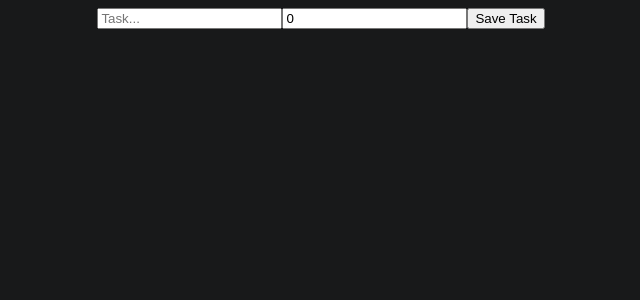
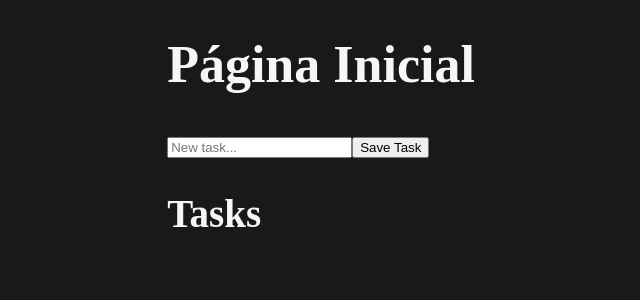
Before and after one commit to brugoncalvesss/react-todo, a React (Create React App) app: page / in a window 1280 px wide. Shown: the top 300 px of the page, without its empty margins (319-959 px from the left). Built offline with nearby package versions, Linux system fonts and the light colour scheme.

Commit message:
Feat: Homepage

```diff
--- a/src/App.tsx
+++ b/src/App.tsx
@@ -43,28 +43,34 @@ const App: FC = () => {
 
   return (
     <div className="App">
-      <div className="Container">
+      <div className="container">
         <div className="header">
+
+          <div className="header-title">
+            <h1>Página Inicial</h1>
+          </div>
+
+          <div className="input-group">
             <input
               type="text"
-            placeholder="Task..."
+              placeholder="New task..."
               name="task"
+              className="form-control"
               value={task}
-            onChange={handleChange}
-          />
-          <input
-            type="number"
-            placeholder="Priority"
-            name="priority"
-            value={deadline}
               onChange={handleChange}
             />
             <button
               type="submit"
+              className="btn btn-primary"
               onClick={saveTask}
             >Save Task</button>
           </div>
-        <div className="task">
+
+        </div>
+        <div className="list">
+
+          <h2 className="list-title">Tasks</h2>
+
           {todo.map((task: ITask, key: number) => {
             return (
               <TodoList
```
Lines whose indentation alone changed are shown as unchanged.
